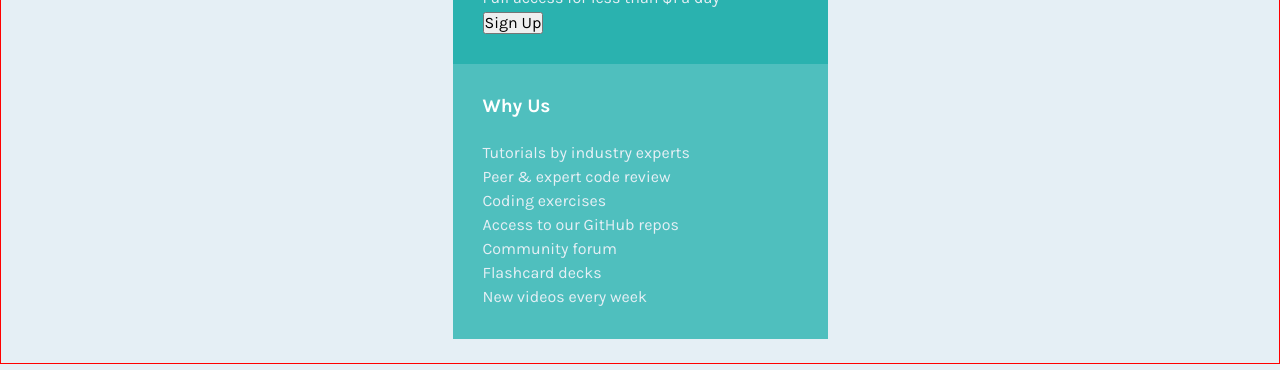
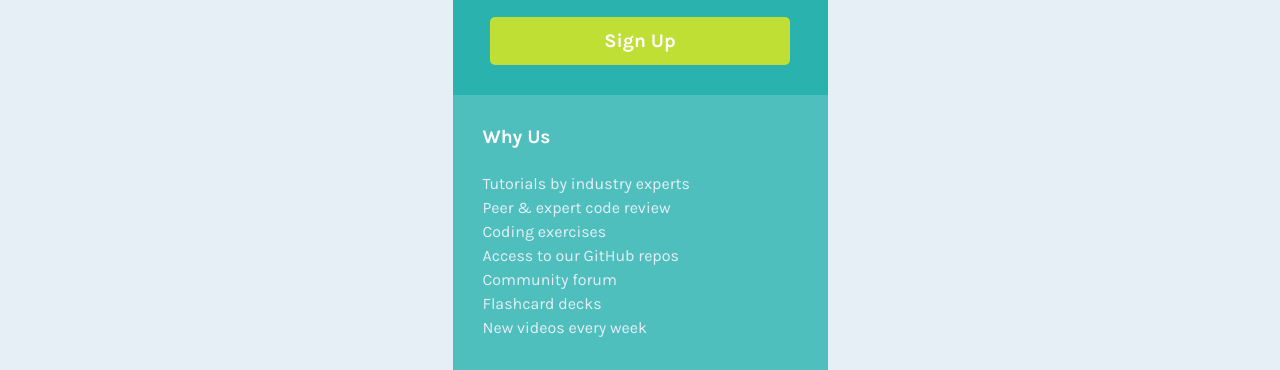
Before and after one commit to daniel-papp/fem-single-price-grid-component, a plain HTML site: page index.html in a window 1280 px wide. Shown: the part 436-806 px from the top of the page. Drawn offline with Linux system fonts and the light colour scheme.

Commit message:
Add button styling

```diff
--- a/scss/_reset.scss
+++ b/scss/_reset.scss
@@ -9,4 +9,6 @@ button {
     font-size: 100%;
     line-height: 1.15;
     margin: 0;
+    border: none;
+    outline: none;
 }
--- a/scss/main.scss
+++ b/scss/main.scss
@@ -2,7 +2,6 @@
 @use "./config.scss" as c;
 
 body {
-    border: 1px solid red;
     min-height: 100vh;
     display: flex;
     justify-content: center;
@@ -15,7 +14,7 @@ body {
     display: flex;
     flex-direction: column;
     justify-content: center;
-    align-items: left;
+    // align-items: left;
     max-width: 375px;
 }
 
@@ -79,9 +78,26 @@ body {
 
     }
 
-    .pricing {
-        color: red;
+    .button {
+        display: block;
+        margin: 30px auto 0px auto;
+        background-color: c.$clr-bright;
+        color: c.$clr-white;
+        height: 3rem;
+        width: 95%;
+        font-size: 1.2rem;
+        font-weight: 700;
+        border-radius: 5px;
+
+        &:hover{
+            background-color: darken(c.$clr-bright, 10%);
+        }
+
+        &:active {
+            background-color: c.$clr-bright;
+        }
     }
+
 }
 
 .section-3 {
```
Also changed, not shown: css/main.css, 1 other file.
